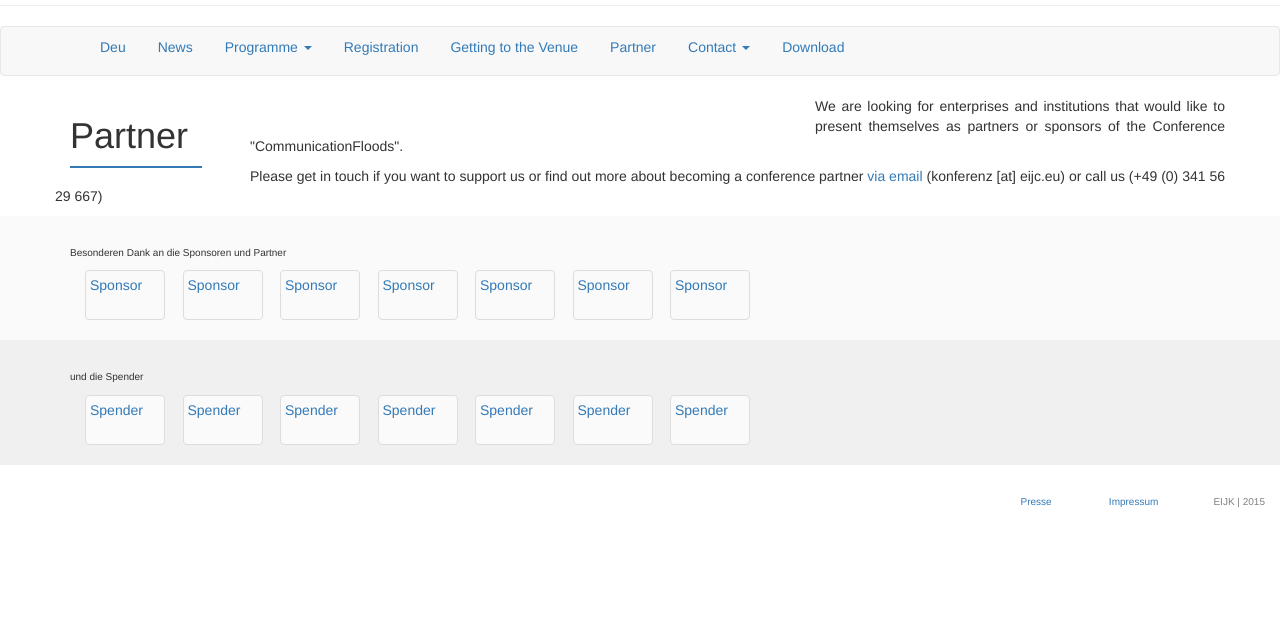
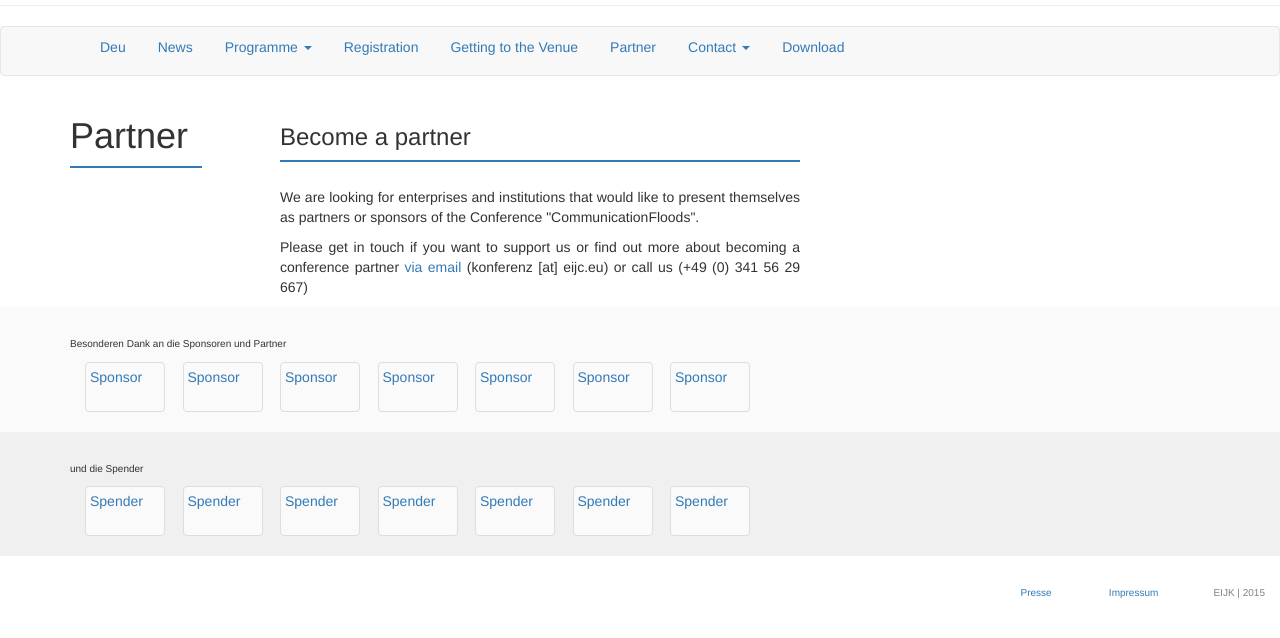
Before and after one commit to susedev/test, a Jekyll site: the page built from partner.html, in a window 1280 px wide, cut to the strip 131-769 px from the top of the page. Built offline with Jekyll 4.4.1, drawn with Linux system fonts in a browser that asks for light colours; nearby versions of some CDN libraries.

Commit message:
Update partner.html

```diff
--- a/partner.html
+++ b/partner.html
@@ -3,7 +3,7 @@ title: Partner
 language: en
 ---
 
-<h3 style="margin-top: 28px;>Become a partner</h3>
+<h3 style="margin-top: 28px;">Become a partner</h3>
 
 <div class="box" style="background-color: #337AB7; height:2px; margin-top:3px; margin-bottom:25px;"></div>
 <p style="text-align: justify;">We are looking for enterprises and institutions that would like to present themselves as partners or sponsors of the Conference &quot;CommunicationFloods&quot;.</p>
```
